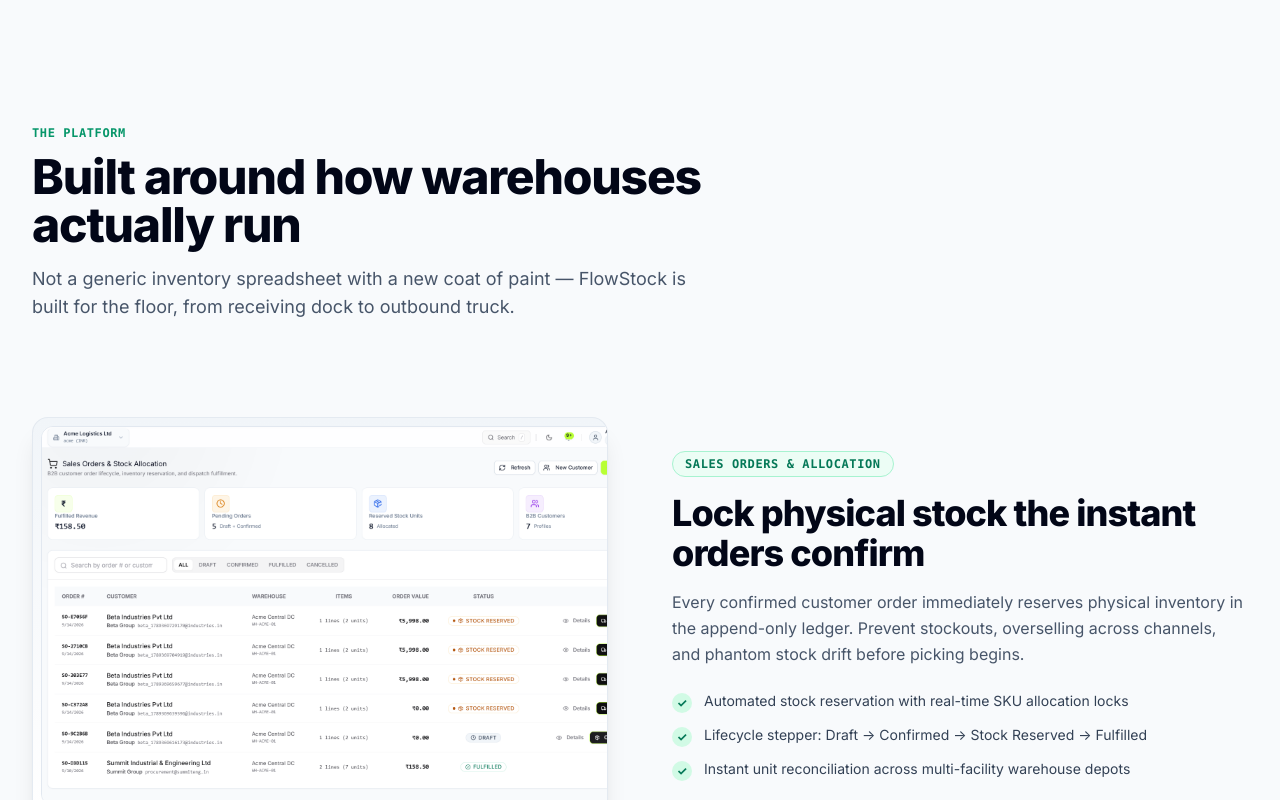
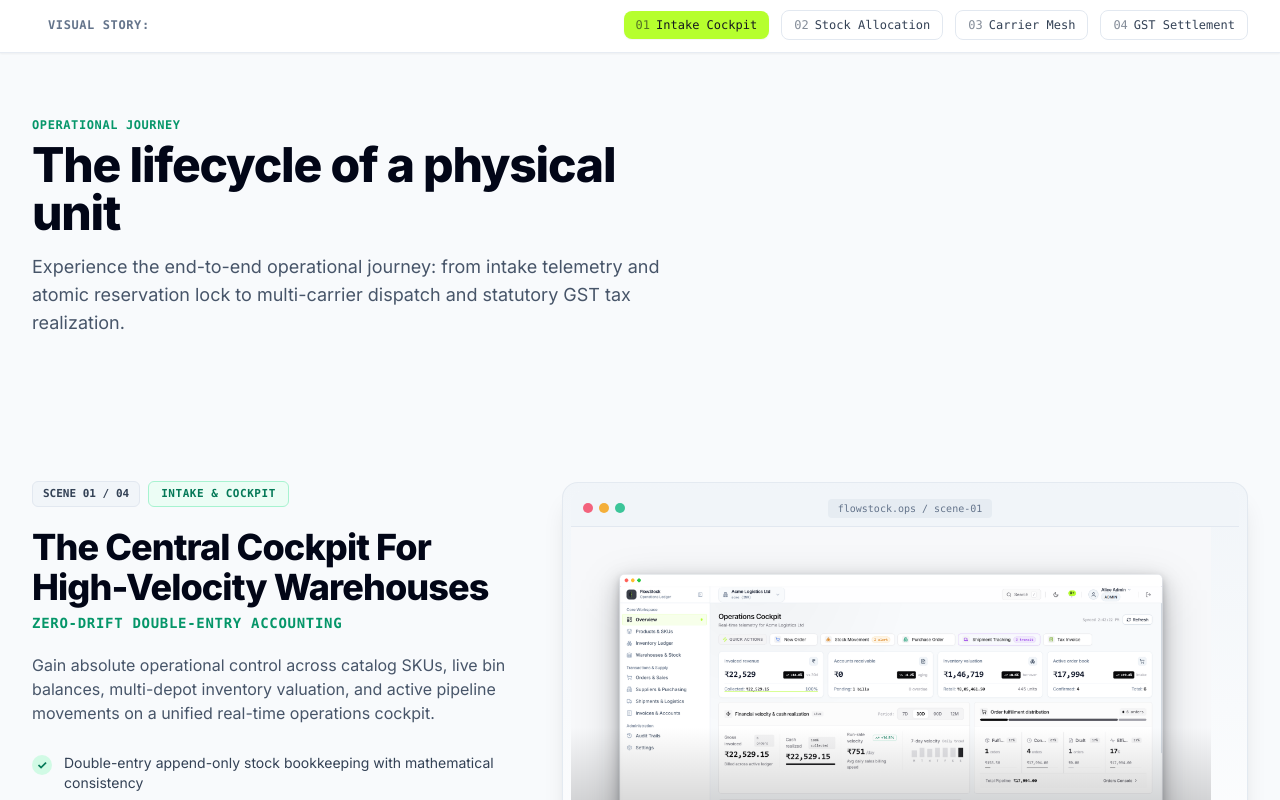
Before and after one commit to joshimukesh-15/FlowStock, a React (Vite) app in the folder frontend/: page / in a window 1280 px wide. Shown: the part 1560-2360 px from the top of the page. Built offline with nearby package versions, Linux system fonts and the light colour scheme; no server answers.

Commit message:
feat: implement Astra 10K cinematic scroll-story and sticky chapter rail on landing page

```diff
--- a/frontend/src/pages/Welcome.jsx
+++ b/frontend/src/pages/Welcome.jsx
@@ -1,4 +1,4 @@
-import React, { useState } from "react";
+import React, { useState, useEffect } from "react";
 import { useNavigate } from "react-router-dom";
 import {
   Boxes,
@@ -19,10 +19,15 @@ import { Modal } from "@/components/ui/Modal";
 import { Logomark } from "@/components/ui/Logomark";
 import { ThemeToggle } from "@/components/ui/ThemeToggle";
 
-/* ── Clean Operational Feature Row Component ── */
-function FeatureRow({
+/* ── Astra 10K Cinematic Story Scene Component ── */
+function StoryScene({
+  id,
+  sceneNumber,
+  totalScenes = "04",
   tag,
+  metricBadge,
   title,
+  subtitle,
   description,
   bullets,
   imgSrc,
@@ -30,41 +35,48 @@ function FeatureRow({
   reverse = false,
 }) {
   return (
-    <div className="grid grid-cols-1 lg:grid-cols-2 gap-10 lg:gap-16 items-center my-16 sm:my-24">
-      {/* Media Column with premium bezel framing */}
     <div
-        className={`group rounded-2xl overflow-hidden border border-slate-200/90 dark:border-[#323744] bg-white dark:bg-[#181A20] shadow-xl hover:shadow-2xl transition-all p-1.5 sm:p-2 bg-gradient-to-b from-slate-100 to-white dark:from-[#2A2E39] dark:to-[#181A20] ${
+      id={id}
+      className="scroll-mt-36 py-16 sm:py-24 border-b border-slate-200/80 dark:border-[#323744]/70 last:border-b-0"
+    >
+      <div className="grid grid-cols-1 lg:grid-cols-12 gap-10 lg:gap-14 items-center">
+        {/* Narrative Column (5 cols) */}
+        <div
+          className={`lg:col-span-5 space-y-5 text-left ${
             reverse ? "lg:order-2" : "lg:order-1"
           }`}
         >
-        <div className="rounded-xl overflow-hidden border border-slate-200 dark:border-[#323744] bg-white dark:bg-[#14171F] relative aspect-[16/10] sm:h-[380px]">
-          <img
-            src={imgSrc}
-            alt={imgAlt}
-            className="w-full h-full object-cover object-top transition-transform duration-300 group-hover:scale-[1.02]"
-            loading="lazy"
-          />
-          <div className="absolute inset-0 bg-gradient-to-tr from-transparent via-white/[0.02] to-white/[0.03] pointer-events-none" />
-        </div>
+          {/* Scene Tracker & Status */}
+          <div className="flex flex-wrap items-center gap-2">
+            <span className="px-2.5 py-1 rounded-md bg-slate-100 dark:bg-[#2A2E39] border border-slate-200 dark:border-[#3E4352] text-[11px] font-mono font-bold text-slate-700 dark:text-slate-300">
+              SCENE {sceneNumber} / {totalScenes}
+            </span>
+            <span className="inline-flex items-center gap-1.5 px-3 py-1 rounded-md bg-emerald-50 dark:bg-[#B6FF2E]/10 border border-emerald-200 dark:border-[#B6FF2E]/20 text-emerald-700 dark:text-[#B6FF2E] text-[11px] font-mono font-semibold uppercase tracking-wider">
+              {tag}
+            </span>
           </div>
 
-      {/* Text Column */}
-      <div className={`space-y-4 text-left ${reverse ? "lg:order-1" : "lg:order-2"}`}>
-        <div className="inline-flex items-center gap-2 px-3 py-1 rounded-full bg-emerald-50 dark:bg-[#B6FF2E]/10 border border-emerald-200 dark:border-[#B6FF2E]/20 text-emerald-700 dark:text-[#B6FF2E] text-xs font-mono font-semibold tracking-wider uppercase">
-          {tag}
+          <div>
+            <h3 className="text-2xl sm:text-3xl lg:text-4xl font-extrabold tracking-tight text-slate-950 dark:text-white leading-[1.15]">
+              {title}
+            </h3>
+            {subtitle && (
+              <p className="text-xs sm:text-sm font-semibold text-emerald-600 dark:text-[#B6FF2E] mt-1.5 font-mono uppercase tracking-wider">
+                {subtitle}
+              </p>
+            )}
           </div>
 
-        <h3 className="text-2xl sm:text-3xl lg:text-4xl font-extrabold tracking-tight text-slate-950 dark:text-white leading-tight">
-          {title}
-        </h3>
-
-        <p className="text-base text-slate-600 dark:text-[#9BA3AF] leading-relaxed">
+          <p className="text-sm sm:text-base text-slate-600 dark:text-[#9BA3AF] leading-relaxed">
             {description}
           </p>
 
           <ul className="space-y-3 pt-2">
             {bullets.map((b, idx) => (
-            <li key={idx} className="flex items-start gap-3 text-sm text-slate-700 dark:text-slate-200">
+              <li
+                key={idx}
+                className="flex items-start gap-3 text-xs sm:text-sm text-slate-700 dark:text-slate-200"
+              >
                 <span className="w-5 h-5 rounded-full bg-emerald-100 dark:bg-[#B6FF2E]/20 text-emerald-700 dark:text-[#B6FF2E] flex items-center justify-center text-xs font-bold shrink-0 mt-0.5">
                   ✓
                 </span>
@@ -72,6 +84,49 @@ function FeatureRow({
               </li>
             ))}
           </ul>
+
+          {metricBadge && (
+            <div className="pt-2">
+              <div className="inline-flex items-center gap-2 px-3 py-1.5 rounded-lg bg-slate-100 dark:bg-[#181A20] border border-slate-200 dark:border-[#323744] text-xs font-mono text-slate-700 dark:text-slate-300 shadow-2xs">
+                <span className="w-2 h-2 rounded-full bg-[#B6FF2E] animate-pulse" />
+                <span>{metricBadge}</span>
+              </div>
+            </div>
+          )}
+        </div>
+
+        {/* Media Frame (7 cols) with Browser Window Bezel */}
+        <div
+          className={`lg:col-span-7 ${
+            reverse ? "lg:order-1" : "lg:order-2"
+          }`}
+        >
+          <div className="group rounded-2xl overflow-hidden border border-slate-200/90 dark:border-[#323744] bg-white dark:bg-[#181A20] shadow-xl hover:shadow-2xl transition-all p-1.5 sm:p-2 bg-gradient-to-b from-slate-100 to-white dark:from-[#2A2E39] dark:to-[#181A20]">
+            {/* Window Header */}
+            <div className="px-3 py-2 bg-slate-100 dark:bg-[#14171F] rounded-t-xl border-b border-slate-200 dark:border-[#323744] flex items-center justify-between">
+              <div className="flex items-center gap-1.5">
+                <div className="w-2.5 h-2.5 rounded-full bg-rose-500/80" />
+                <div className="w-2.5 h-2.5 rounded-full bg-amber-500/80" />
+                <div className="w-2.5 h-2.5 rounded-full bg-emerald-500/80" />
+              </div>
+              <div className="px-2.5 py-0.5 rounded bg-slate-200/70 dark:bg-[#1F232D] text-[10px] font-mono text-slate-500 dark:text-[#9BA3AF]">
+                flowstock.ops / {id}
+              </div>
+              <div className="w-8" />
+            </div>
+
+            {/* Media Canvas */}
+            <div className="rounded-b-xl overflow-hidden bg-slate-950 relative aspect-[16/10] sm:h-[400px]">
+              <img
+                src={imgSrc}
+                alt={imgAlt}
+                className="w-full h-full object-cover object-top transition-transform duration-500 group-hover:scale-[1.01]"
+                loading="lazy"
+              />
+              <div className="absolute inset-0 bg-gradient-to-t from-black/40 via-transparent to-transparent pointer-events-none" />
+            </div>
+          </div>
+        </div>
       </div>
     </div>
   );
@@ -81,8 +136,30 @@ export default function WelcomePage() {
   const navigate = useNavigate();
   const { isAuthenticated } = useAuth();
 
+  const [activeScene, setActiveScene] = useState("scene-01");
   const [termsOpen, setTermsOpen] = useState(false);
   const [privacyOpen, setPrivacyOpen] = useState(false);
+
+  useEffect(() => {
+    const sceneIds = ["scene-01", "scene-02", "scene-03", "scene-04"];
+    const observer = new IntersectionObserver(
+      (entries) => {
+        entries.forEach((entry) => {
+          if (entry.isIntersecting) {
+            setActiveScene(entry.target.id);
+          }
+        });
+      },
+      { threshold: 0.35, rootMargin: "-80px 0px -20% 0px" }
+    );
+
+    sceneIds.forEach((id) => {
+      const el = document.getElementById(id);
+      if (el) observer.observe(el);
+    });
+
+    return () => observer.disconnect();
+  }, []);
 
   const scrollToSection = (id) => {
     const el = document.getElementById(id);
@@ -348,64 +425,131 @@ export default function WelcomePage() {
         </div>
       </section>
 
-      {/* 4. PLATFORM FEATURES (FULCRUM ALTERNATING ROWS WITH PARALLAX ZOOM) */}
-      <section id="platform" className="py-24 sm:py-32 px-4 sm:px-6 lg:px-8 max-w-7xl mx-auto">
-        <div className="max-w-2xl mb-16 text-left">
-          <div className="text-xs font-bold font-mono text-emerald-600 dark:text-[#B6FF2E] uppercase tracking-wider mb-3">
-            The Platform
+      {/* 4. ASTRA 10K CINEMATIC VISUAL STORY & STICKY CHAPTER RAIL */}
+      <section id="platform" className="relative">
+        {/* Sticky Chapter Rail Navigation */}
+        <div className="sticky top-16 z-40 bg-white/95 dark:bg-[#14171F]/95 backdrop-blur-md border-y border-slate-200/80 dark:border-[#323744] transition-colors py-3 shadow-xs">
+          <div className="max-w-7xl mx-auto px-4 sm:px-6 lg:px-8 flex items-center justify-between gap-4 overflow-x-auto no-scrollbar">
+            <div className="flex items-center gap-2 text-xs font-mono font-bold text-slate-500 dark:text-[#7C8189] shrink-0 uppercase tracking-wider">
+              <span className="w-2 h-2 rounded-full bg-[#B6FF2E] animate-ping" />
+              <span>Visual Story:</span>
+            </div>
+            <div className="flex items-center gap-2 sm:gap-3 shrink-0">
+              {[
+                { id: "scene-01", num: "01", label: "Intake Cockpit" },
+                { id: "scene-02", num: "02", label: "Stock Allocation" },
+                { id: "scene-03", num: "03", label: "Carrier Mesh" },
+                { id: "scene-04", num: "04", label: "GST Settlement" },
+              ].map((ch) => (
+                <button
+                  key={ch.id}
+                  type="button"
+                  onClick={() => scrollToSection(ch.id)}
+                  className={`px-3 py-1.5 rounded-lg text-xs font-mono font-medium transition-all cursor-pointer flex items-center gap-1.5 ${
+                    activeScene === ch.id
+                      ? "bg-[#B6FF2E] text-[#14171F] font-bold shadow-xs"
+                      : "border border-slate-200 dark:border-[#323744] bg-white/80 dark:bg-[#181A20] text-slate-700 dark:text-slate-300 hover:border-slate-400 dark:hover:border-[#545963]"
+                  }`}
+                >
+                  <span className="opacity-60">{ch.num}</span>
+                  <span>{ch.label}</span>
+                </button>
+              ))}
+            </div>
+          </div>
+        </div>
+
+        {/* Narrative Scenes Container */}
+        <div className="py-12 sm:py-16 px-4 sm:px-6 lg:px-8 max-w-7xl mx-auto">
+          {/* Visual Story Header */}
+          <div className="max-w-2xl mb-12 text-left">
+            <div className="text-xs font-bold font-mono text-emerald-600 dark:text-[#B6FF2E] uppercase tracking-wider mb-2">
+              Operational Journey
             </div>
             <h2 className="text-3xl sm:text-4xl lg:text-5xl font-extrabold tracking-tight text-slate-950 dark:text-white leading-tight mb-4">
-            Built around how warehouses actually run
+              The lifecycle of a physical unit
             </h2>
             <p className="text-base sm:text-lg text-slate-600 dark:text-[#9BA3AF] leading-relaxed">
-            Not a generic inventory spreadsheet with a new coat of paint — FlowStock is built for the floor, from receiving dock to outbound truck.
+              Experience the end-to-end operational journey: from intake telemetry and atomic reservation lock to multi-carrier dispatch and statutory GST tax realization.
             </p>
           </div>
 
-        {/* Feature Row 1: Sales Orders & Stock Allocation */}
-        <FeatureRow
-          tag="Sales Orders & Allocation"
-          title="Lock physical stock the instant orders confirm"
-          description="Every confirmed customer order immediately reserves physical inventory in the append-only ledger. Prevent stockouts, overselling across channels, and phantom stock drift before picking begins."
+          {/* Scene 01: Intake & Telemetry Cockpit */}
+          <StoryScene
+            id="scene-01"
+            sceneNumber="01"
+            tag="Intake & Cockpit"
+            metricBadge="LIVE TELEMETRY: 12ms WebSocket Sync"
+            title="The Central Cockpit For High-Velocity Warehouses"
+            subtitle="Zero-Drift Double-Entry Accounting"
+            description="Gain absolute operational control across catalog SKUs, live bin balances, multi-depot inventory valuation, and active pipeline movements on a unified real-time operations cockpit."
+            bullets={[
+              "Double-entry append-only stock bookkeeping with mathematical consistency",
+              "Real-time ledger reconciliation across high-bay storage bins and pick faces",
+              "Zero phantom stock drift and instant audit compliance verification",
+            ]}
+            imgSrc="/assets/flowstock-hero.png"
+            imgAlt="FlowStock Operations Cockpit with Real-Time Warehouse Telemetry"
+            reverse={false}
+          />
+
+          {/* Scene 02: Sales Orders & Stock Allocation */}
+          <StoryScene
+            id="scene-02"
+            sceneNumber="02"
+            tag="Stock Allocation"
+            metricBadge="ATOMIC RESERVATION: Zero Drift Guaranteed"
+            title="Lock Physical Stock The Instant Orders Confirm"
+            subtitle="Prevent Phantom Inventory & Overselling"
+            description="Every confirmed customer sales order automatically triggers atomic unit reservations in the immutable ledger. Prevent stockouts, overselling across channels, and phantom stock drift before picking begins."
             bullets={[
               "Automated stock reservation with real-time SKU allocation locks",
               "Lifecycle stepper: Draft → Confirmed → Stock Reserved → Fulfilled",
-            "Instant unit reconciliation across multi-facility warehouse depots"
+              "Instant unit reconciliation across multi-facility warehouse depots",
             ]}
             imgSrc="/assets/showcase-orders.png"
             imgAlt="FlowStock Sales Orders and Real-Time Stock Allocation Console"
-          reverse={false}
+            reverse={true}
           />
 
-        {/* Feature Row 2: Shipments & Logistics Tracking (Reversed) */}
-        <FeatureRow
-          tag="Carrier Mesh & Logistics"
-          title="Multi-carrier dispatches with instant tracking AWBs"
+          {/* Scene 03: Carrier Mesh & Logistics Tracking */}
+          <StoryScene
+            id="scene-03"
+            sceneNumber="03"
+            tag="Carrier Mesh Dispatch"
+            metricBadge="LIVE CARRIER WEBHOOKS: Instant AWB Manifests"
+            title="Multi-Carrier Dispatches With Instant Tracking AWBs"
+            subtitle="Direct Blue Dart, Delhivery & DTDC Integration"
             description="Dispatch consignments directly with nationwide carriers — Blue Dart, Delhivery, DTDC, and FedEx. Generate verified AWBs and receive real-time checkpoint milestone webhooks."
             bullets={[
               "Pre-integrated courier manifests with instant Air Waybill (AWB) generation",
               "Real-time waypoint checkpoint timelines with full custody verification",
-            "Consignment freight expenditure accounting synchronized to order ledgers"
+              "Consignment freight expenditure accounting synchronized to order ledgers",
             ]}
             imgSrc="/assets/showcase-shipments.png"
             imgAlt="FlowStock Shipments and Multi-Carrier Logistics Tracking Screen"
-          reverse={true}
+            reverse={false}
           />
 
-        {/* Feature Row 3: Invoices & Accounts Receivable */}
-        <FeatureRow
-          tag="Billing & GST Invoicing"
-          title="Compliant GST invoices & instant cash realization"
+          {/* Scene 04: Invoices & Accounts Receivable */}
+          <StoryScene
+            id="scene-04"
+            sceneNumber="04"
+            tag="GST Invoicing & Settlement"
+            metricBadge="DOUBLE-ENTRY SETTLEMENT: 100% Tax Compliant"
+            title="Compliant GST Invoices & Instant Cash Realization"
+            subtitle="Automated Tax Calculations & Settlement Reconciliation"
             description="Issue statutory B2B tax invoices with automated CGST, SGST, and IGST breakdowns. Track accounts receivable aging, record bank/UPI settlement collections, and reconcile accounts in real time."
             bullets={[
               "Statutory GST invoice generation across 18%, 12%, and 5% tax brackets",
               "Real-time receivables aging and payment collection reconciliation",
-            "Mathematical consistency guaranteed by double-entry ledger settlement"
+              "Mathematical consistency guaranteed by double-entry ledger settlement",
             ]}
             imgSrc="/assets/showcase-invoices.png"
             imgAlt="FlowStock Invoices and Accounts Receivable Management Screen"
-          reverse={false}
+            reverse={true}
           />
+        </div>
       </section>
 
       {/* 5. STATS BAND (FULCRUM-STYLE) */}
```
Lines whose indentation alone changed are shown as unchanged.
